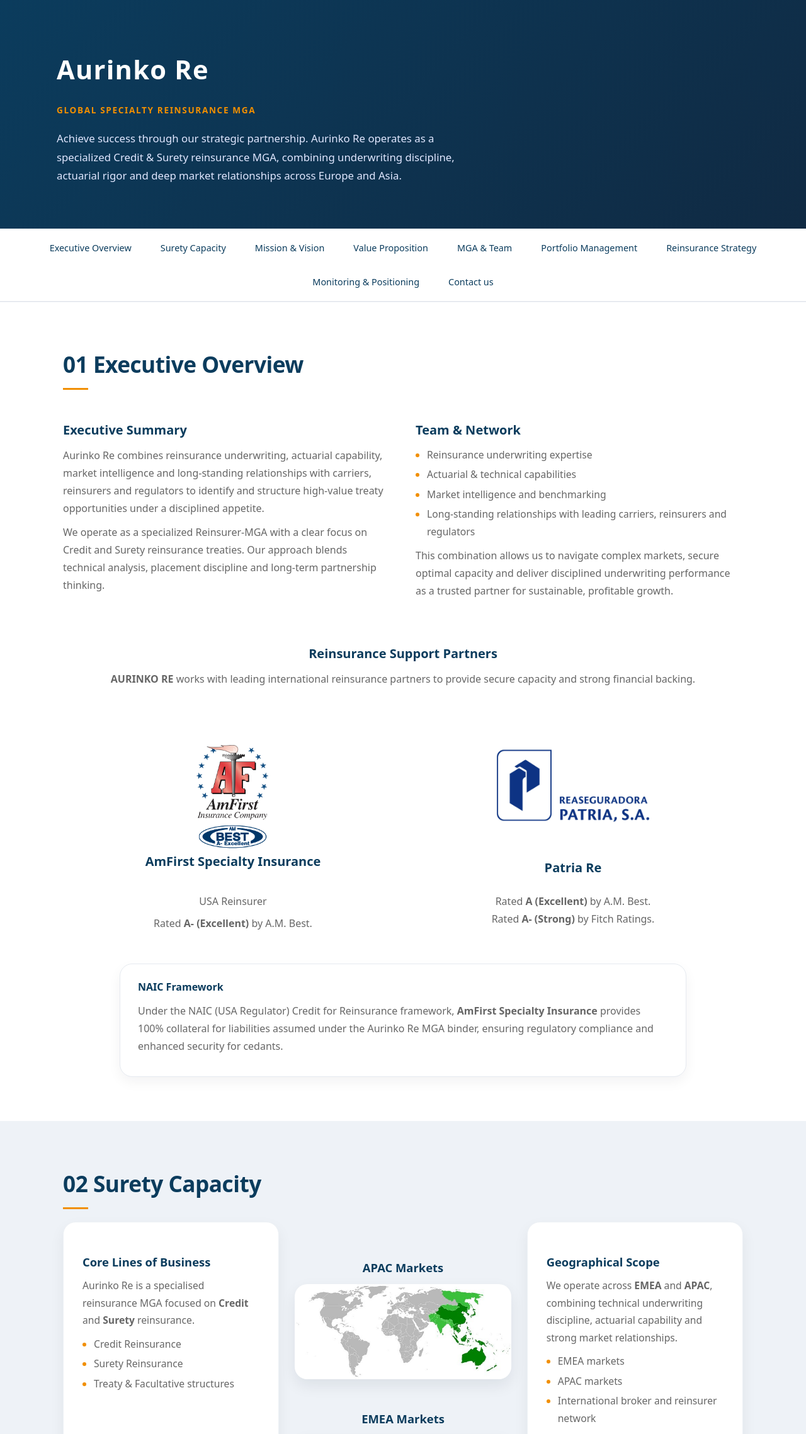
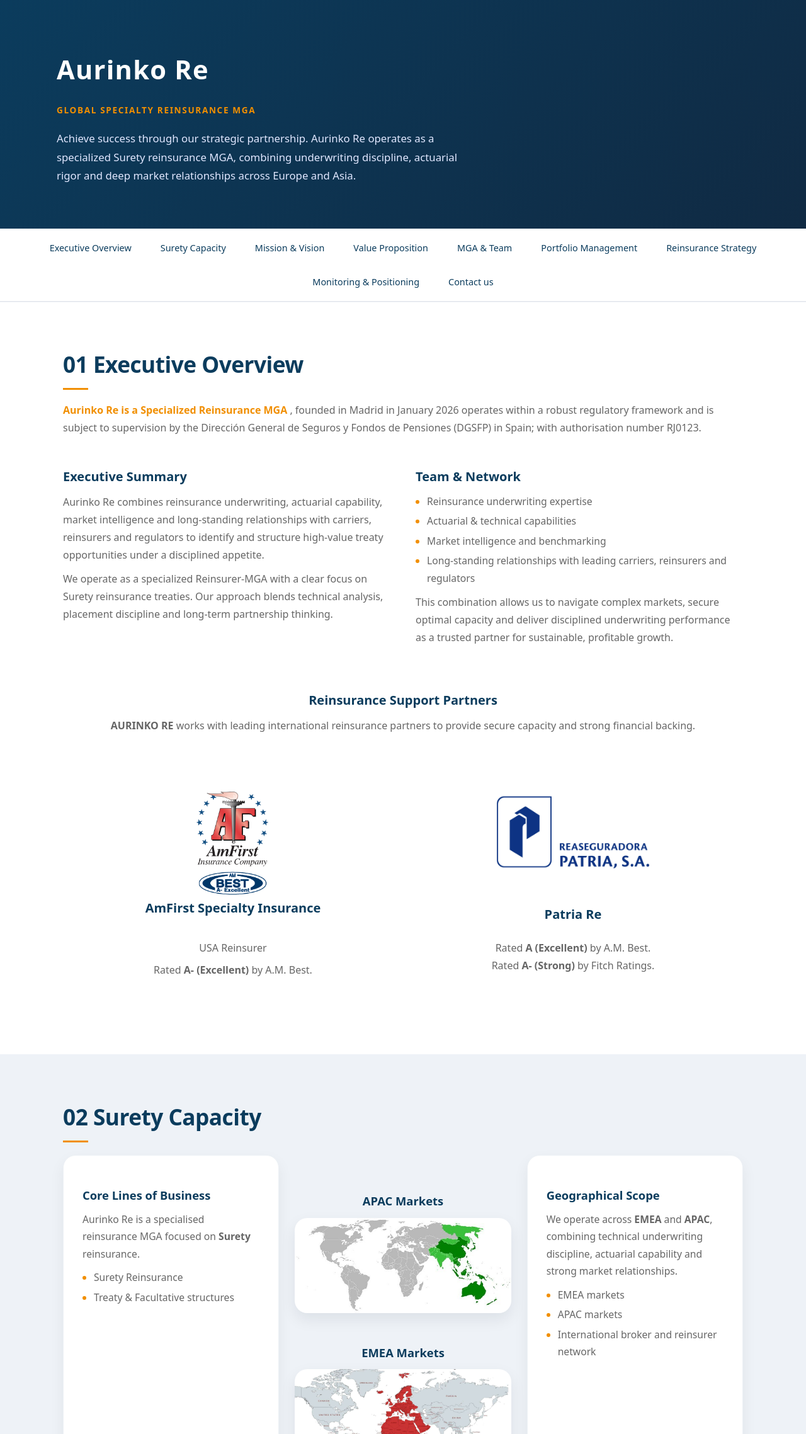
Before and after one commit to Aurinkore-dev/AurinkoRE, a plain HTML site: page index.html in a window 1280 px wide. Shown: the part 248-2525 px from the top of the page at 63% size. Drawn offline with Linux system fonts and the light colour scheme.

Commit message:
Add files via upload

```diff
--- a/index.html
+++ b/index.html
@@ -787,7 +787,7 @@
       <div class="tagline">Global Specialty Reinsurance MGA</div>
       <p>
         Achieve success through our strategic partnership. Aurinko Re operates as a specialized
-        Credit &amp; Surety reinsurance MGA, combining underwriting discipline, actuarial rigor and
+        Surety reinsurance MGA, combining underwriting discipline, actuarial rigor and
         deep market relationships across Europe and Asia.
       </p>
     </div>
@@ -811,6 +811,11 @@
     <div class="section-inner">
       <h2>01 Executive Overview</h2>
 
+<p>
+  <span style="color: var(--secondary); font-weight:600;">
+    Aurinko Re is a Specialized Reinsurance MGA
+  </span>, founded in Madrid in January 2026 operates within a robust regulatory framework and is subject to supervision by the Dirección General de Seguros y Fondos de Pensiones (DGSFP) in Spain; with authorisation number RJ0123.
+</p>
       <div class="overview-grid">
         <div>
           <h3>Executive Summary</h3>
@@ -818,7 +823,7 @@
             Aurinko Re combines reinsurance underwriting, actuarial capability, market intelligence and long-standing relationships with carriers, reinsurers and regulators to identify and structure high-value treaty opportunities under a disciplined appetite.
           </p>
           <p>
-            We operate as a specialized Reinsurer-MGA with a clear focus on Credit and Surety reinsurance treaties. Our approach blends technical analysis, placement discipline and long-term partnership thinking.
+            We operate as a specialized Reinsurer-MGA with a clear focus on Surety reinsurance treaties. Our approach blends technical analysis, placement discipline and long-term partnership thinking.
           </p>
         </div>
 
@@ -920,13 +925,6 @@
 
 </div>
 
-<div class="naic-box">
-  <div class="naic-title">NAIC Framework</div>
-
-  <p class="naic-text">
-    Under the NAIC (USA Regulator) Credit for Reinsurance framework, <strong>AmFirst Specialty Insurance</strong> provides 100% collateral for liabilities assumed under the Aurinko Re MGA binder, ensuring regulatory compliance and enhanced security for cedants.
-  </p>
-</div>
 
 
       </div>
@@ -940,11 +938,9 @@
       <div class="card">
         <h3>Core Lines of Business</h3>
         <p>
-          Aurinko Re is a specialised reinsurance MGA focused on <strong>Credit</strong> and
-          <strong>Surety</strong> reinsurance.
+          Aurinko Re is a specialised reinsurance MGA focused on <strong>Surety</strong> reinsurance.
         </p>
         <ul>
-          <li>Credit Reinsurance</li>
           <li>Surety Reinsurance</li>
           <li>Treaty &amp; Facultative structures</li>
         </ul>
@@ -998,7 +994,7 @@
   <div class="mission-box mission-highlight">
     <h3>Mission</h3>
     <p>
-      To provide disciplined and structured Credit & Surety reinsurance solutions in profitable portfolios which support sustainable growth.
+      To provide disciplined and structured Surety reinsurance solutions in profitable portfolios which support sustainable growth.
     </p>
   </div>
 
@@ -1009,7 +1005,7 @@
   <div class="mission-box">
     <h3>Vision</h3>
     <p>
-      To be a trusted reference in Credit & Surety reinsurance, recognized for underwriting excellence and long-term partnerships.
+      To be a trusted reference in Surety reinsurance, recognized for underwriting excellence and long-term partnerships.
     </p>
   </div>
 
@@ -1177,7 +1173,7 @@
         <div class="card">
           <h3>Strategic Approach</h3>
           <ul>
-            <li><strong>Define objectives:</strong> balanced credit &amp; surety portfolio</li>
+            <li><strong>Define objectives:</strong> balanced surety portfolio</li>
             <li><strong>Structure selection:</strong> match risk profile to reinsurance appetite</li>
             <li><strong>Retention optimization:</strong> balance retained vs. ceded risk</li>
           </ul>
```
